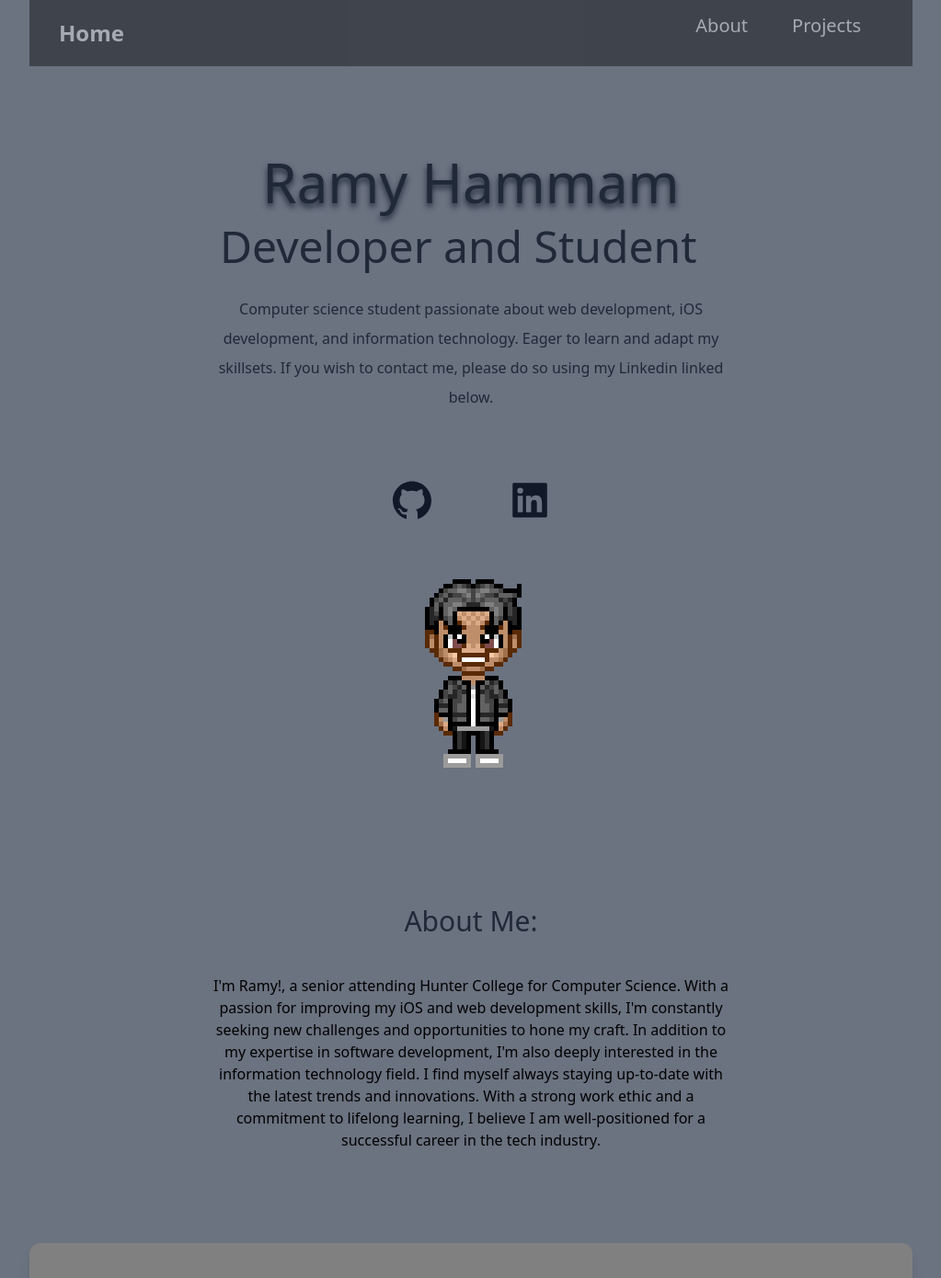
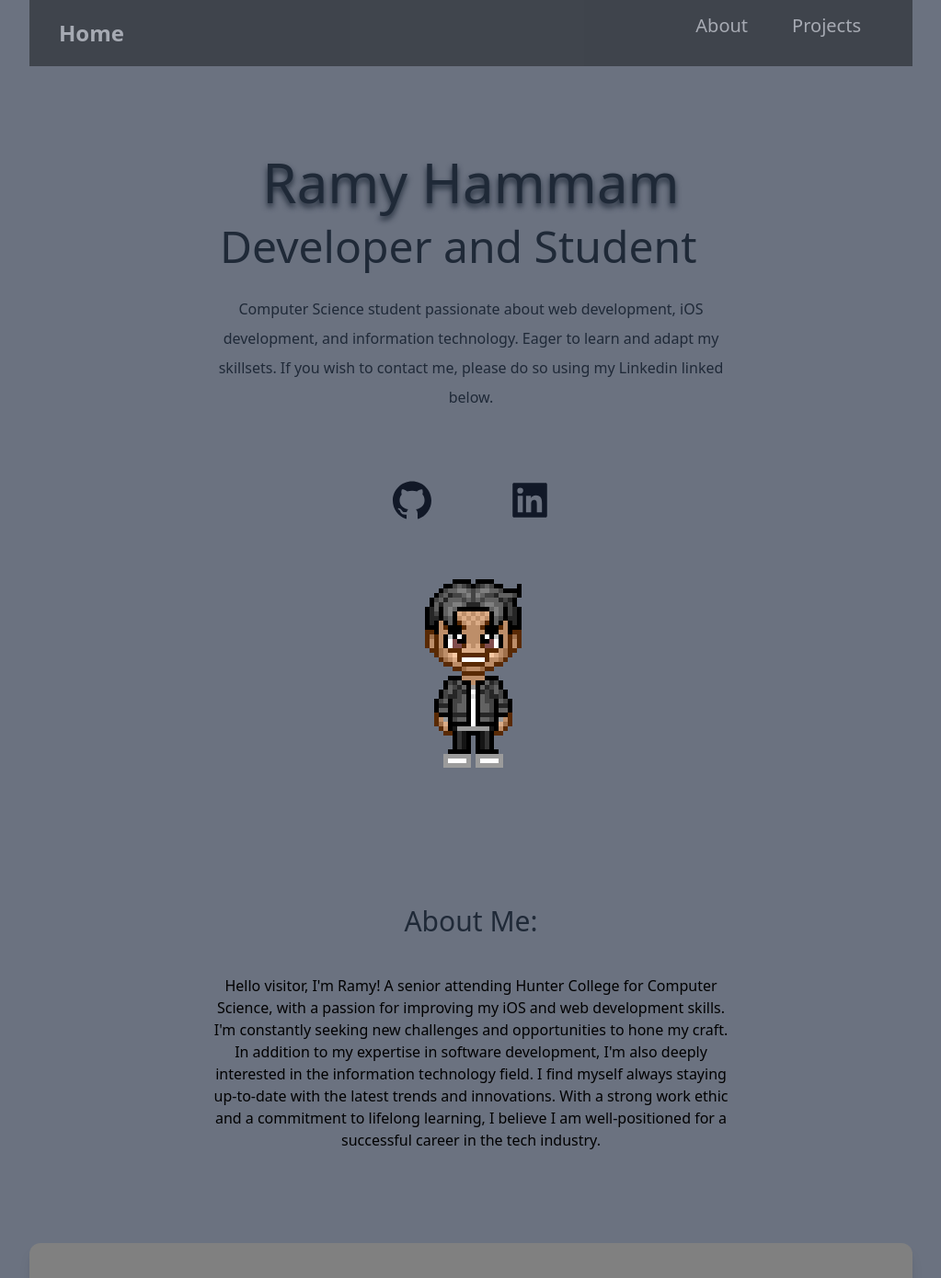
Before and after one commit to RHammam1/Old-Portfolio, a Next.js app: page / in a window 1280 px wide. Shown: the top 1390 px of the page at 92% size, without its empty margins (128-1151 px from the left). Built offline with nearby package versions, Linux system fonts and the light colour scheme.

Commit message:
Update index.js

```diff
--- a/pages/index.js
+++ b/pages/index.js
@@ -60,7 +60,7 @@ export default function TypingEffect() {
         </div>
 
             <p className='text-md py-5 leading-8 text-gray-800 md:text-x max-w-xl mx-auto'>
-              Computer science student passionate about web development, iOS development, and information technology. Eager to learn and adapt my skillsets. If you wish to contact me, please do so using my Linkedin linked below.
+              Computer Science student passionate about web development, iOS development, and information technology. Eager to learn and adapt my skillsets. If you wish to contact me, please do so using my Linkedin linked below.
             </p>
           </div>
           <div className='text-5xl flex justify-center gap-20 py-3 text-gray-900' >
@@ -82,7 +82,7 @@ export default function TypingEffect() {
             <div style={{ marginTop: '0px', marginBottom: '60px' }}>
               <h3 className='text-3xl py-10  text-gray-800 font-medium flex justify-center items-center"'>About Me:</h3>
               <h1 className='text-md bold text-black text-center items-center md:text-x max-w-xl mx-auto  "'>
-              I'm Ramy!, a senior attending Hunter College for Computer Science. With a passion for improving my iOS and web development skills, I'm constantly seeking new challenges and opportunities to hone my craft. In addition to my expertise in software development, I'm also deeply interested in the information technology field. I find myself always staying up-to-date with the latest trends and innovations. With a strong work ethic and a commitment to lifelong learning, I believe I am well-positioned for a successful career in the tech industry.
+              Hello visitor, I'm Ramy! A senior attending Hunter College for Computer Science, with a passion for improving my iOS and web development skills. I'm constantly seeking new challenges and opportunities to hone my craft. In addition to my expertise in software development, I'm also deeply interested in the information technology field. I find myself always staying up-to-date with the latest trends and innovations. With a strong work ethic and a commitment to lifelong learning, I believe I am well-positioned for a successful career in the tech industry.
               </h1>
             </div>
             </section>
```
